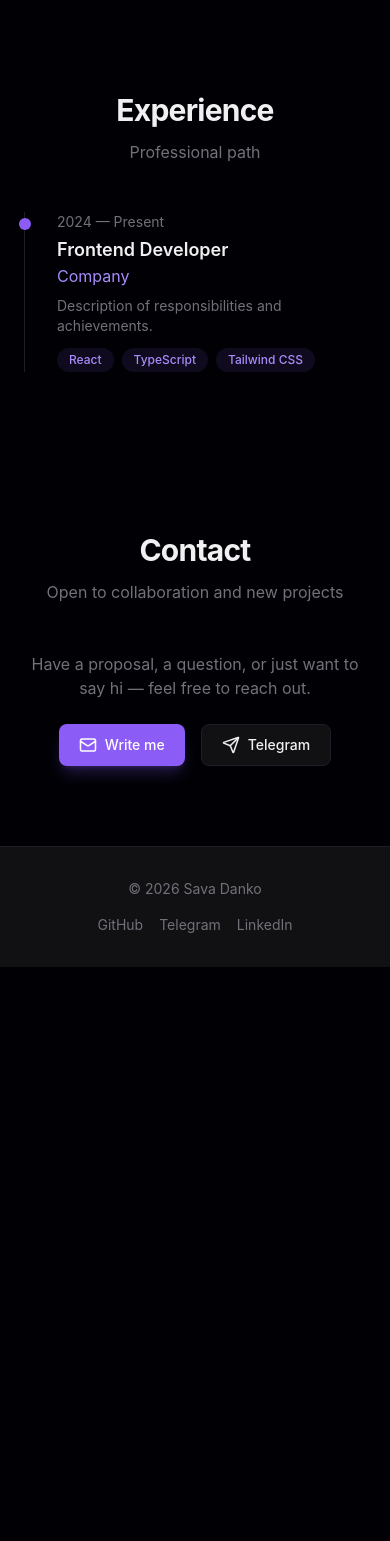
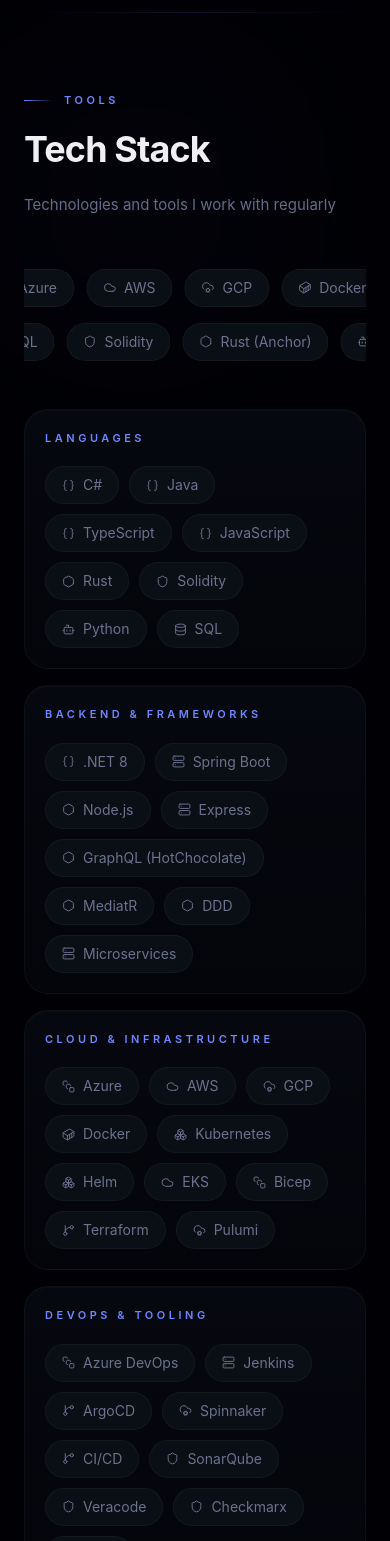
Before and after one commit to SaveliyDanko/savadanko-web, a React (Vite) app: page / in a window 390 px wide. Shown: the part 6040-7581 px from the top of the page. Before the commit the page ends 7007 px from the top, so only its background shows below. Built offline with nearby package versions, Linux system fonts and the light colour scheme.

Commit message:
feat: redesign tech stack section

```diff
--- a/src/data/skills.ts
+++ b/src/data/skills.ts
@@ -1,10 +1,164 @@
-import type { Skill } from "@/types";
+export interface TechBadge {
+  label: string;
+  icon:
+    | "braces"
+    | "hexagon"
+    | "server"
+    | "azure"
+    | "aws"
+    | "cloud"
+    | "docker"
+    | "boxes"
+    | "helm"
+    | "database"
+    | "bot"
+    | "redis"
+    | "shield"
+    | "code"
+    | "python"
+    | "sql"
+    | "git";
+}
 
-export const skills: Skill[] = [
-  { name: "React", category: "frontend" },
-  { name: "TypeScript", category: "languages" },
-  { name: "Tailwind CSS", category: "frontend" },
-  { name: "Vite", category: "tools" },
-  { name: "Node.js", category: "backend" },
-  { name: "Git", category: "tools" },
+export interface TechStackCategory {
+  id: string;
+  title: string;
+  items: TechBadge[];
+}
+
+export const marqueeRows: TechBadge[][] = [
+  [
+    { label: "DDD", icon: "hexagon" },
+    { label: "Microservices", icon: "server" },
+    { label: "Azure", icon: "azure" },
+    { label: "AWS", icon: "aws" },
+    { label: "GCP", icon: "cloud" },
+    { label: "Docker", icon: "docker" },
+    { label: "Kubernetes", icon: "boxes" },
+    { label: "Helm", icon: "helm" },
+    { label: "EKS", icon: "aws" },
+    { label: "Bicep", icon: "azure" },
+    { label: "Terraform", icon: "git" },
+  ],
+  [
+    { label: "Microsoft AI Services", icon: "bot" },
+    { label: "Agentic AI", icon: "bot" },
+    { label: "CosmosDB", icon: "database" },
+    { label: "DynamoDB", icon: "database" },
+    { label: "Redis", icon: "redis" },
+    { label: "Cassandra", icon: "database" },
+    { label: "PostgreSQL", icon: "database" },
+    { label: "Solidity", icon: "shield" },
+    { label: "Rust (Anchor)", icon: "hexagon" },
+  ],
 ];
+
+export const techStackCategories: TechStackCategory[] = [
+  {
+    id: "languages",
+    title: "Languages",
+    items: [
+      { label: "C#", icon: "braces" },
+      { label: "Java", icon: "code" },
+      { label: "TypeScript", icon: "braces" },
+      { label: "JavaScript", icon: "braces" },
+      { label: "Rust", icon: "hexagon" },
+      { label: "Solidity", icon: "shield" },
+      { label: "Python", icon: "python" },
+      { label: "SQL", icon: "sql" },
+    ],
+  },
+  {
+    id: "backend-frameworks",
+    title: "Backend & Frameworks",
+    items: [
+      { label: ".NET 8", icon: "braces" },
+      { label: "Spring Boot", icon: "server" },
+      { label: "Node.js", icon: "hexagon" },
+      { label: "Express", icon: "server" },
+      { label: "GraphQL (HotChocolate)", icon: "hexagon" },
+      { label: "MediatR", icon: "hexagon" },
+      { label: "DDD", icon: "hexagon" },
+      { label: "Microservices", icon: "server" },
+    ],
+  },
+  {
+    id: "cloud-infra",
+    title: "Cloud & Infrastructure",
+    items: [
+      { label: "Azure", icon: "azure" },
+      { label: "AWS", icon: "aws" },
+      { label: "GCP", icon: "cloud" },
+      { label: "Docker", icon: "docker" },
+      { label: "Kubernetes", icon: "boxes" },
+      { label: "Helm", icon: "helm" },
+      { label: "EKS", icon: "aws" },
+      { label: "Bicep", icon: "azure" },
+      { label: "Terraform", icon: "git" },
+      { label: "Pulumi", icon: "cloud" },
+    ],
+  },
+  {
+    id: "devops-tooling",
+    title: "DevOps & Tooling",
+    items: [
+      { label: "Azure DevOps", icon: "azure" },
+      { label: "Jenkins", icon: "server" },
+      { label: "ArgoCD", icon: "git" },
+      { label: "Spinnaker", icon: "cloud" },
+      { label: "CI/CD", icon: "git" },
+      { label: "SonarQube", icon: "shield" },
+      { label: "Veracode", icon: "shield" },
+      { label: "Checkmarx", icon: "shield" },
+      { label: "Trivy", icon: "shield" },
+    ],
+  },
+  {
+    id: "ai-data",
+    title: "AI & Data",
+    items: [
+      { label: "RAG Pipelines", icon: "bot" },
+      { label: "Databricks", icon: "database" },
+      { label: "Vector Search", icon: "database" },
+      { label: "LangChain", icon: "bot" },
+      { label: "OpenAI", icon: "bot" },
+      { label: "Embeddings", icon: "database" },
+    ],
+  },
+  {
+    id: "frontend",
+    title: "Frontend",
+    items: [
+      { label: "React", icon: "braces" },
+      { label: "Next.js", icon: "braces" },
+      { label: "TypeScript", icon: "braces" },
+      { label: "Tailwind CSS", icon: "braces" },
+      { label: "Vite", icon: "braces" },
+      { label: "Framer Motion", icon: "braces" },
+    ],
+  },
+  {
+    id: "security",
+    title: "Security & Identity",
+    items: [
+      { label: "OAuth2", icon: "shield" },
+      { label: "OIDC", icon: "shield" },
+      { label: "SSO", icon: "shield" },
+      { label: "Keycloak", icon: "shield" },
+      { label: "JWT", icon: "shield" },
+      { label: "Encryption", icon: "shield" },
+    ],
+  },
+  {
+    id: "blockchain",
+    title: "Blockchain",
+    items: [
+      { label: "Solidity", icon: "shield" },
+      { label: "Foundry", icon: "hexagon" },
+      { label: "EVM", icon: "hexagon" },
+      { label: "Anchor", icon: "hexagon" },
+      { label: "Web3", icon: "cloud" },
+      { label: "Smart Contracts", icon: "shield" },
+    ],
+  },
+];
--- a/src/pages/HomePage.tsx
+++ b/src/pages/HomePage.tsx
@@ -2,6 +2,7 @@
   Hero,
   About,
   Projects,
+  TechStack,
   CoreExpertise,
   Experience,
   Contact,
@@ -14,6 +15,7 @@
       <About />
       <CoreExpertise />
       <Projects />
+      <TechStack />
       <Experience />
       <Contact />
     </>
--- a/src/sections/TechStack/TechStack.tsx
+++ b/src/sections/TechStack/TechStack.tsx
@@ -1,47 +1,135 @@
-import { motion } from "framer-motion";
+import { useState } from "react";
+import {
+  Bot,
+  Boxes,
+  Braces,
+  ChevronDown,
+  ChevronUp,
+  Cloud,
+  CloudCog,
+  Container,
+  Database,
+  GitBranch,
+  Hexagon,
+  Server,
+  Shield,
+  SquareStack,
+} from "lucide-react";
+import type { LucideIcon } from "lucide-react";
 import { Section } from "@/components/layout";
-import { SectionHeading } from "@/components/ui";
-import { skills } from "@/data/skills";
-import type { SkillCategory } from "@/types";
+import {
+  marqueeRows,
+  techStackCategories,
+  type TechBadge,
+} from "@/data/skills";
 
-const categoryLabels: Record<SkillCategory, string> = {
-  frontend: "Frontend",
-  backend: "Backend",
-  languages: "Languages",
-  tools: "Tools",
-  other: "Other",
+const iconMap: Record<TechBadge["icon"], LucideIcon> = {
+  braces: Braces,
+  hexagon: Hexagon,
+  server: Server,
+  azure: SquareStack,
+  aws: Cloud,
+  cloud: CloudCog,
+  docker: Container,
+  boxes: Boxes,
+  helm: Boxes,
+  database: Database,
+  bot: Bot,
+  redis: Database,
+  shield: Shield,
+  code: Braces,
+  python: Bot,
+  sql: Database,
+  git: GitBranch,
 };
 
-export function TechStack() {
-  const categories = [...new Set(skills.map((s) => s.category))];
+function TechPill({ item }: { item: TechBadge }) {
+  const Icon = iconMap[item.icon];
 
   return (
-    <Section id="tech-stack">
-      <SectionHeading title="Tech Stack" subtitle="My tools and technologies" />
-      <div className="space-y-10">
-        {categories.map((cat) => (
-          <div key={cat}>
-            <h3 className="mb-4 text-sm font-semibold uppercase tracking-wider text-text-muted">
-              {categoryLabels[cat]}
-            </h3>
-            <div className="flex flex-wrap gap-3">
-              {skills
-                .filter((s) => s.category === cat)
-                .map((skill, i) => (
-                  <motion.span
-                    key={skill.name}
-                    className="rounded-lg border border-border bg-surface-light px-4 py-2 text-sm"
-                    initial={{ opacity: 0, y: 10 }}
-                    whileInView={{ opacity: 1, y: 0 }}
-                    viewport={{ once: true }}
-                    transition={{ delay: i * 0.05 }}
-                  >
-                    {skill.name}
-                  </motion.span>
+    <span className="inline-flex shrink-0 items-center gap-2 rounded-full border border-white/[0.04] bg-[#0b1018]/95 px-4 py-2 text-sm text-[#6b728d]">
+      <Icon size={13} strokeWidth={1.8} />
+      {item.label}
+    </span>
+  );
+}
+
+export function TechStack() {
+  const [showAll, setShowAll] = useState(false);
+  const visibleCategories = showAll
+    ? techStackCategories
+    : techStackCategories.slice(0, 4);
+
+  return (
+    <Section id="tech-stack" className="relative overflow-hidden">
+      <div className="pointer-events-none absolute inset-x-6 top-0 h-px bg-gradient-to-r from-transparent via-primary/16 to-transparent" />
+      <div className="pointer-events-none absolute left-12 top-24 h-44 w-44 rounded-full bg-[#6884ff]/8 blur-[120px]" />
+
+      <div className="relative">
+        <div className="max-w-xl">
+          <div className="flex items-center gap-3">
+            <span className="h-px w-7 bg-gradient-to-r from-[#6f87ff] to-transparent" />
+            <span className="text-[11px] font-semibold uppercase tracking-[0.32em] text-[#6f87ff]">
+              Tools
+            </span>
+          </div>
+
+          <h2 className="mt-5 text-4xl font-bold tracking-tight sm:text-5xl lg:text-[56px]">
+            Tech Stack
+          </h2>
+
+          <p className="mt-5 text-[15px] leading-8 text-[#656c89] sm:text-base">
+            Technologies and tools I work with regularly
+          </p>
+        </div>
+
+        <div className="mt-12 space-y-4 overflow-hidden">
+          {marqueeRows.map((row, rowIndex) => {
+            const repeated = [...row, ...row];
+            const animationClass =
+              rowIndex === 0 ? "animate-marquee-left" : "animate-marquee-right";
+
+            return (
+              <div key={`row-${rowIndex}`} className="overflow-hidden">
+                <div className={`flex w-max gap-3 ${animationClass}`}>
+                  {repeated.map((item, index) => (
+                    <TechPill key={`${item.label}-${index}`} item={item} />
+                  ))}
+                </div>
+              </div>
+            );
+          })}
+        </div>
+
+        <div className="mt-12 space-y-4">
+          {visibleCategories.map((category) => (
+            <div
+              key={category.id}
+              className="rounded-[24px] border border-white/[0.04] bg-[linear-gradient(180deg,rgba(8,10,19,0.78),rgba(4,5,11,0.96))] px-5 py-5 shadow-[inset_0_1px_0_rgba(255,255,255,0.02)] sm:px-6"
+            >
+              <h3 className="text-[11px] font-semibold uppercase tracking-[0.32em] text-[#6f87ff]">
+                {category.title}
+              </h3>
+
+              <div className="mt-5 flex flex-wrap gap-2.5">
+                {category.items.map((item) => (
+                  <TechPill key={item.label} item={item} />
                 ))}
+              </div>
             </div>
-          </div>
-        ))}
+          ))}
+        </div>
+
+        <div className="mt-10 flex justify-center">
+          <button
+            type="button"
+            onClick={() => setShowAll((value) => !value)}
+            className="inline-flex items-center gap-2 text-sm font-medium text-[#7288d8] transition-colors duration-300 hover:text-[#a6b6ff]"
+          >
+            {showAll ? "Show fewer categories" : "Show all 8 categories"}
+            {showAll ? <ChevronUp size={15} /> : <ChevronDown size={15} />}
+          </button>
+        </div>
       </div>
     </Section>
   );
--- a/src/styles/globals.css
+++ b/src/styles/globals.css
@@ -29,8 +29,26 @@
   100% { background-position: -200% 100%; }
 }
 
+@keyframes marquee-left {
+  0% { transform: translateX(0); }
+  100% { transform: translateX(-50%); }
+}
+
+@keyframes marquee-right {
+  0% { transform: translateX(-50%); }
+  100% { transform: translateX(0); }
+}
+
 @utility animate-shimmer {
   animation: shimmer 6s ease-in-out infinite;
+}
+
+@utility animate-marquee-left {
+  animation: marquee-left 28s linear infinite;
+}
+
+@utility animate-marquee-right {
+  animation: marquee-right 28s linear infinite;
 }
 
 @layer base {
```
Also changed, not shown: references/TechStack.png (added).
